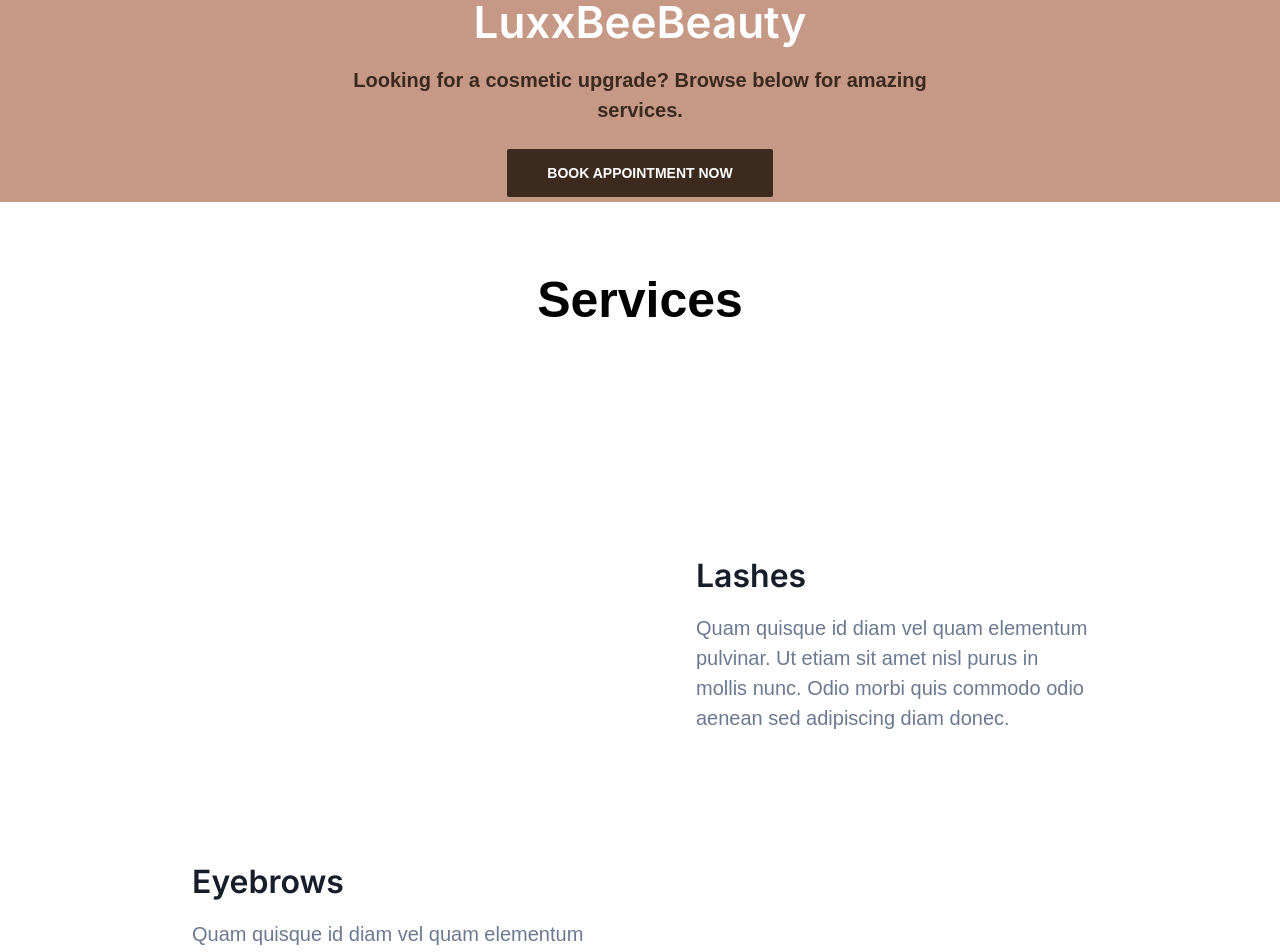
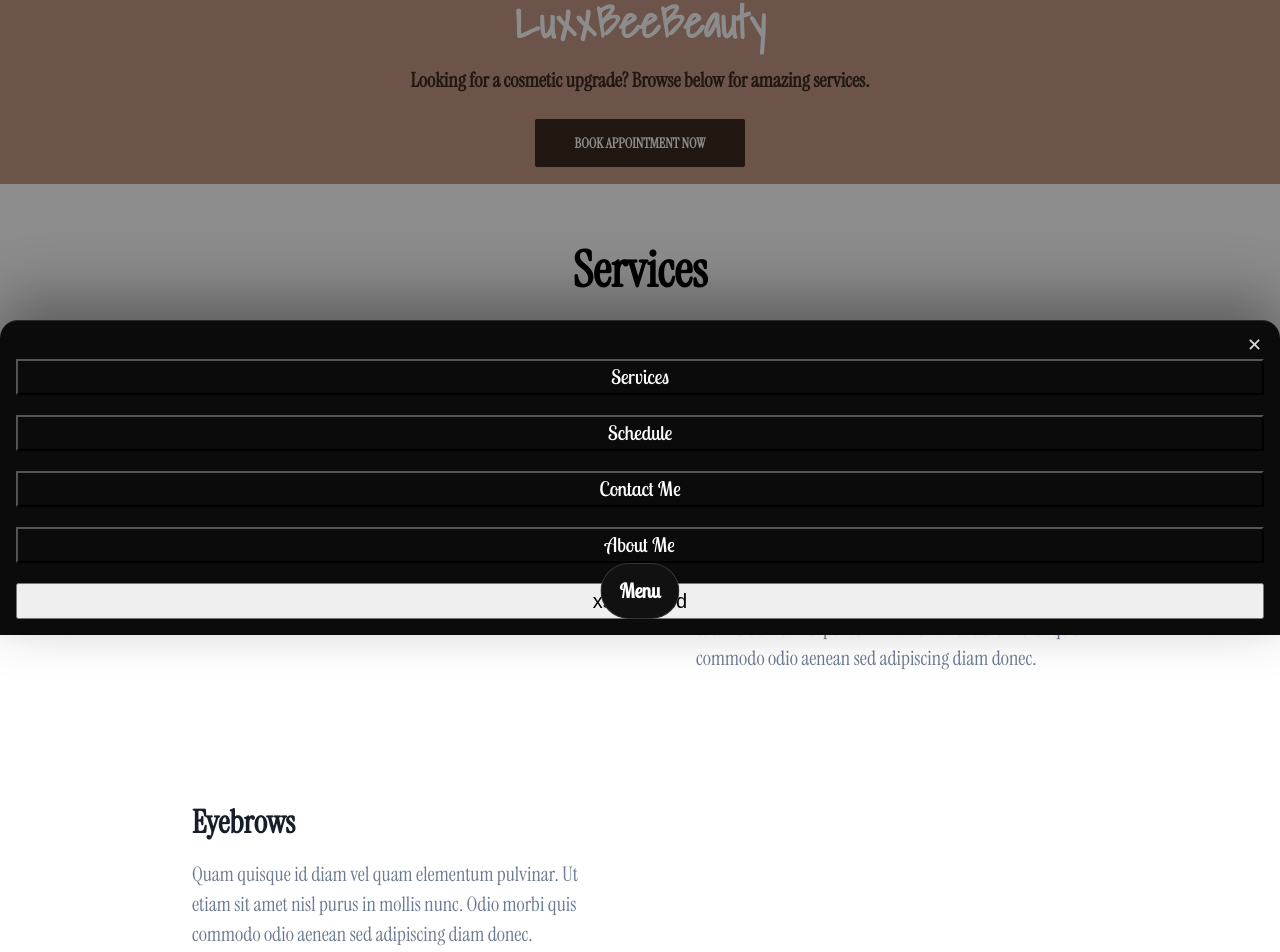
Before and after one commit to Jmjmorelli/luxxbeebeauty, a Next.js app in the folder luxbeauty/: page / in a window 1280 px wide. Shown: the part 165-1117 px from the top of the page. Built offline with nearby package versions, Linux system fonts and the light colour scheme.

Commit message:
Basic Menu button

```diff
--- /dev/null
+++ b/luxbeauty/app/components/BottomSheetNav.tsx
@@ -0,0 +1,86 @@
+"use client"
+
+import { useEffect, useState } from "react"
+
+type NavItem = { label: string; href: string }
+
+const items: NavItem[] = [
+    { label: "Services", href: "#services" },
+    { label: "Schedule", href: "#schedule" },
+    { label: "Contact Me", href: "#contact" },
+    { label: "About Me", href: "#about" },
+]
+
+export default function BottomSheetNav() {
+  const [open, setOpen] = useState(false)
+
+  // Close on Escape
+  useEffect(() => {
+    function onKeyDown(e: KeyboardEvent) {
+      if (e.key === "Escape") setOpen(false)
+    }
+    window.addEventListener("keydown", onKeyDown)
+    return () => window.removeEventListener("keydown", onKeyDown)
+  }, [])
+
+  function goTo(hash: string) {
+    setOpen(false)
+    // Let the sheet start closing before scrolling
+    setTimeout(() => {
+      const el = document.querySelector(hash)
+      el?.scrollIntoView({ behavior: "smooth", block: "start" })
+    }, 50)
+  }
+
+  return (
+    <>
+      {/* Backdrop */}
+      <div
+        className={`sheetBackdrop ${open ? "isOpen" : ""} buttonFont`}
+        onClick={() => setOpen(false)}
+        aria-hidden={!open}
+      />
+
+      {/* Bottom sheet */}
+      <div
+        className={`bottomSheet ${open ? "isOpen" : ""}`}
+        role="dialog"
+        aria-modal="true"
+        aria-label="Navigation menu"
+      >
+        <div className="sheetHandleRow">
+          {/* <div className="sheetHandle" /> */}
+          <button className="sheetClose" onClick={() => setOpen(false)} aria-label="Close menu">
+            ✕
+          </button>
+        </div>
+
+        <div className="sheetContent">
+          <h3 className="sheetTitle"></h3>
+          <nav className="sheetNav">
+            {items.map((it) => (
+              <button
+                key={it.href}
+                className="sheetItem"
+                onClick={() => goTo(it.href)}
+              >
+                {it.label}
+              </button>
+            ))}
+            <button>xsdsdsdsd</button>
+          </nav>
+        </div>
+      </div>
+
+      {/* Fixed bottom button */}
+      <button
+        className="fab"
+        onClick={() => setOpen(true)}
+        aria-haspopup="dialog"
+        aria-expanded={open}
+      >
+        Menu
+      </button>
+    </>
+  )
+}
--- a/luxbeauty/app/globals.css
+++ b/luxbeauty/app/globals.css
@@ -5,7 +5,7 @@ html {
 }
 
 body {
-  font-family: var(--font-inter), system-ui, sans-serif;
+  font-family: var(--font-instrument-serif), sans-serif;
   margin: 0
 }
 
@@ -41,7 +41,7 @@ hr {
 }
 
 pre {
-  font-family: monospace, monospace;
+  /* font-family: monospace, monospace; */
   font-size: 1em
 }
 
@@ -70,7 +70,7 @@ strong {
 code,
 kbd,
 samp {
-  font-family: monospace, monospace;
+  /* font-family: monospace, monospace; */
   font-size: 1em
 }
 
@@ -126,7 +126,7 @@ input,
 optgroup,
 select,
 textarea {
-  font-family: sans-serif;
+  /* font-family: sans-serif; */
   font-size: 100%;
   line-height: 1.15;
   margin: 0
@@ -357,7 +357,7 @@ button,
 input,
 select,
 textarea {
-  font-family: "Heebo", sans-serif
+  /* font-family: "Heebo", sans-serif */
 }
 
 a {
@@ -385,7 +385,7 @@ h6,
 .h6 {
   clear: both;
   color: #161E2A;
-  font-family: var(--font-inter), system-ui, sans-serif;
+  /* font-family: var(--font-shadow-serif), system-ui, sans-serif; */
   font-weight: 600
 }
 
@@ -604,7 +604,7 @@ pre .h3,
 pre .h4,
 pre .h5,
 pre .h6 {
-  font-family: "Courier 10 Pitch", Courier, monospace
+  /* font-family: "Courier 10 Pitch", Courier, monospace */
 }
 
 pre,
@@ -630,7 +630,7 @@ code,
 kbd,
 tt,
 var {
-  font-family: Monaco, Consolas, "Andale Mono", "DejaVu Sans Mono", monospace;
+  /* font-family: Monaco, Consolas, "Andale Mono", "DejaVu Sans Mono", monospace; */
   font-size: 16px;
   padding: 2px 4px
 }
@@ -1154,8 +1154,8 @@ label {
   line-height: 16px;
   text-decoration: none !important;
   text-transform: uppercase;
-  background-color: #fff;
-  background: #fff;
+  background-color: black;
+  background: black;
   color: #4234F8 !important;
   border: none;
   border-radius: 2px;
@@ -1854,4 +1854,125 @@ main {
   }
 
 
-}
+  /* Fixed action button */
+.fab {
+  font-family: var(--font-lobster);
+  position: fixed;
+  left: 50%;
+  bottom: 16px;
+  transform: translateX(-50%);
+  z-index: 60;
+
+  padding: 12px 18px;
+  border-radius: 999px;
+  border: 1px solid rgba(255,255,255,0.15);
+
+  background: #111;
+  color: #fff;
+  font-weight: 600;
+  cursor: pointer;
+}
+
+/* Backdrop behind sheet */
+.sheetBackdrop {
+  position: fixed;
+  inset: 0;
+  background: rgba(0,0,0,0.45);
+  z-index: 50;
+
+  opacity: 0;
+  pointer-events: none;
+  transition: opacity 200ms ease;
+}
+
+.sheetBackdrop.isOpen {
+  opacity: 1;
+  pointer-events: auto;
+}
+
+/* Bottom sheet container */
+.bottomSheet {
+  position: fixed;
+  left: 0;
+  right: 0;
+  bottom: 0;
+  z-index: 55;
+
+  max-height: 70vh;
+  background: #0b0b0b;
+  border-top: 1px solid rgba(255,255,255,0.12);
+  border-top-left-radius: 18px;
+  border-top-right-radius: 18px;
+
+  transform: translateY(110%);
+  transition: transform 220ms ease;
+  box-shadow: 0 -20px 60px rgba(0,0,0,0.35);
+}
+
+.bottomSheet.isOpen {
+  transform: translateY(0%);
+}
+
+.sheetHandleRow {
+  display: flex;
+  align-items: center;
+  justify-content: center;
+  padding: 10px 14px;
+  position: relative;
+}
+
+.sheetHandle {
+  width: 44px;
+  height: 5px;
+  border-radius: 999px;
+  background: rgba(255,255,255,0.25);
+}
+
+.sheetClose {
+  position: absolute;
+  right: 12px;
+  top: 8px;
+  background: transparent;
+  border: none;
+  color: rgba(255,255,255,0.85);
+  font-size: 18px;
+  cursor: pointer;
+}
+
+.sheetContent {
+  padding: 6px 16px 16px;
+}
+
+.sheetTitle {
+  margin: 8px 0 12px;
+  font-size: 14px;
+  letter-spacing: 0.02em;
+  color: rgba(255,255,255,0.75);
+}
+
+.sheetNav {
+  display: grid;
+  gap: 20px;
+}
+
+.sheetItem {
+  text-align: center;
+  font-family: var(--font-lobster);
+
+  /* padding: 14px 14px; */
+  /* border-radius: 12px; */
+  /* border: 1px solid rgba(255,255,255,0.12); */
+  /* background: rgba(255,255,255,0.06); */
+  background: transparent;
+  color: #fff;
+  cursor: pointer;
+}
+.sheetItem:hover {
+  background: rgba(255,255,255,0.10);
+}
+
+.brand {
+  font-family: var(--font-shadow-serif);
+}
+
+}
--- a/luxbeauty/app/layout.tsx
+++ b/luxbeauty/app/layout.tsx
@@ -1,12 +1,36 @@
 import type { Metadata } from "next";
-import { Geist, Geist_Mono, Inter} from "next/font/google";
+import { Geist, Geist_Mono, Inter, Instrument_Serif, Shadows_Into_Light, Lobster_Two} from "next/font/google";
 import "./globals.css";
-
 
 const inter = Inter({
   variable: "--font-inter",
   subsets: ["latin"],
 });
+
+const lobster = Lobster_Two({
+  subsets: ["latin"],
+  weight: ["400"],
+  variable: "--font-lobster",
+  display: "swap",
+})
+
+
+const instrument = Instrument_Serif({
+  weight: '400',
+  variable: '--font-instrument-serif', // Optional: for use with CSS variables or Tailwind CSS
+  subsets: ['latin'],
+  display: 'swap', // Optional: 'swap' ensures text is visible while the font is loading
+});
+
+const shadows = Shadows_Into_Light({
+  weight: '400',
+  variable: '--font-shadow-serif', // Optional: for use with CSS variables or Tailwind CSS
+  subsets: ['latin'],
+  display: 'swap', // Optional: 'swap' ensures text is visible while the font is loading
+
+
+})
+
 
 const geistSans = Geist({
   variable: "--font-geist-sans",
@@ -31,7 +55,7 @@ export default function RootLayout({
   return (
     <html lang="en" >
       <body
-        className={`${inter.variable} antialiased`}
+        className={`${instrument.variable} ${lobster.variable} ${shadows.variable}  antialiased`}
       >
         {children}
       </body>
--- /dev/null
+++ b/luxbeauty/app/page.module.css
@@ -0,0 +1,3 @@
+.testing {
+    font-size: 500px;
+}
--- a/luxbeauty/app/page.tsx
+++ b/luxbeauty/app/page.tsx
@@ -1,6 +1,11 @@
 import Image from "next/image";
 import Logo from "./images/luxLogo.jpeg";
 import Link from 'next/link';
+import styles from "./page.module.css"
+import BottomSheetNav from "./components/BottomSheetNav"
+import { Geist, Geist_Mono, Inter, Instrument_Serif, Shadows_Into_Light} from "next/font/google";
+
+
 
 export default function Home() {
 	return (
@@ -29,7 +34,7 @@ export default function Home() {
 						<div className="container-sm">
 							<div className="hero-inner">
 								<div className="hero-copy">
-										<h1 className="hero-title mt-0"> LuxxBeeBeauty</h1>
+											<h1 className="hero-title mt-0 brand"> LuxxBeeBeauty</h1>
 									<p className="hero-paragraph"> Looking for a cosmetic upgrade? Browse below for amazing services.</p>
 									<div className="hero-cta">
 										<Link className="button button-primary button-wide-mobile" href="/bookings">BOOK APPOINTMENT NOW</Link>
@@ -42,12 +47,15 @@ export default function Home() {
 						</div>
 					</section>
 
+
+					{/* MAIN CONTENT AREA */}
 					<section className="features-extended section">
 						<div className="features-extended-inner section-inner">
 							<div className="features-extended-wrap">
 								<div className="container">
 									<div className="feature-extended">
 										<div className="feature-extended-image">
+											<div className=""></div>
 											{/* <div className="mockup-bg"> IMAGE HERE
 										<img src="dist/images/iphone-feature-bg-01.svg" alt="iPhone Feature 01 illustration"/>
 									</div>
@@ -173,6 +181,8 @@ export default function Home() {
 					</div>
 				</footer>
 			</div>
+
+			      <BottomSheetNav />
 		</div>
 	);
 }
```
Lines whose indentation alone changed are shown as unchanged.
